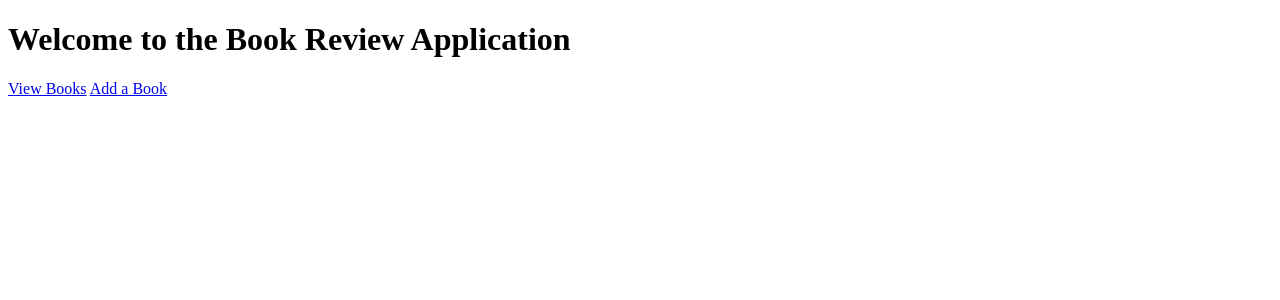
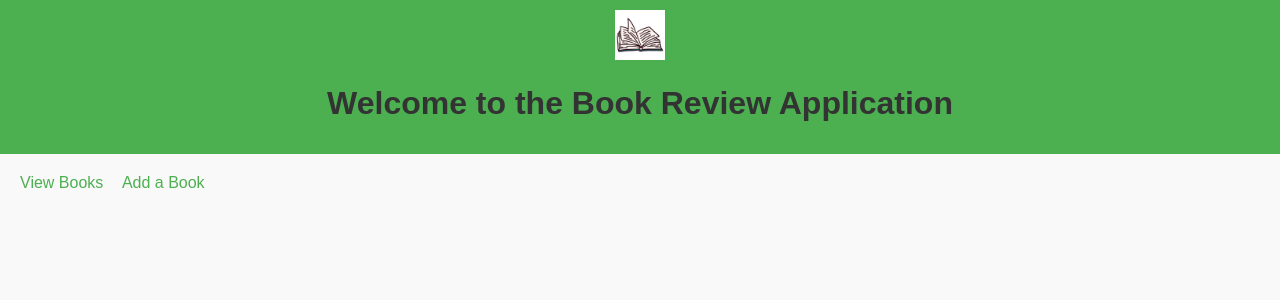
Before and after one commit to SankalpaGit/30_days_GO_Lang, a Python web app: template web/templates/home.html in a window 1280 px wide. Shown: the top 300 px of the page. Run offline with Jinja, Linux system fonts and the light colour scheme; the template is opened without the code that fills it, so the values that code supplies are empty.

Commit message:
serving static files

```diff
--- /dev/null
+++ b/web/static/css/styles.css
@@ -0,0 +1,65 @@
+body {
+    font-family: Arial, sans-serif;
+    margin: 0;
+    padding: 0;
+    background-color: #f9f9f9;
+}
+
+header {
+    background-color: #4CAF50;
+    padding: 10px;
+    text-align: center;
+    color: white;
+}
+
+.logo {
+    height: 50px;
+}
+
+nav {
+    margin: 20px;
+}
+
+nav a {
+    margin-right: 15px;
+    text-decoration: none;
+    color: #4CAF50;
+}
+
+h1 {
+    color: #333;
+}
+
+ul {
+    list-style: none;
+    padding: 0;
+}
+
+ul li {
+    background: #fff;
+    margin: 5px 0;
+    padding: 10px;
+    border: 1px solid #ddd;
+}
+
+form {
+    margin: 20px 0;
+}
+
+form label {
+    display: block;
+    margin: 5px 0;
+}
+
+form input {
+    padding: 5px;
+    margin: 5px 0;
+}
+
+form button {
+    background: #4CAF50;
+    color: white;
+    border: none;
+    padding: 10px 20px;
+    cursor: pointer;
+}
--- a/web/templates/addbook.html
+++ b/web/templates/addbook.html
@@ -3,6 +3,7 @@
 <head>
     <meta charset="UTF-8">
     <title>Add Book</title>
+    <link rel="stylesheet" href="/static/css/styles.css">
 </head>
 <body>
     <h1>Add a New Book</h1>
--- a/web/templates/booklist.html
+++ b/web/templates/booklist.html
@@ -3,6 +3,7 @@
 <head>
     <meta charset="UTF-8">
     <title>Book List</title>
+    <link rel="stylesheet" href="/static/css/styles.css">
 </head>
 <body>
     <h1>Book List</h1>
--- a/web/templates/home.html
+++ b/web/templates/home.html
@@ -3,9 +3,13 @@
 <head>
     <meta charset="UTF-8">
     <title>Home</title>
+    <link rel="stylesheet" href="/static/css/styles.css">
 </head>
 <body>
-    <h1>Welcome to the Book Review Application</h1>
+    <header>
+        <img src="/static/image/books.jpg" alt="Book Logo" class="logo">
+        <h1>Welcome to the Book Review Application</h1>
+    </header>
     <nav>
         <a href="/books">View Books</a>
         <a href="/addbook">Add a Book</a>
```
Also changed, not shown: web/static/image/books.jpg (added), 1 other file.
